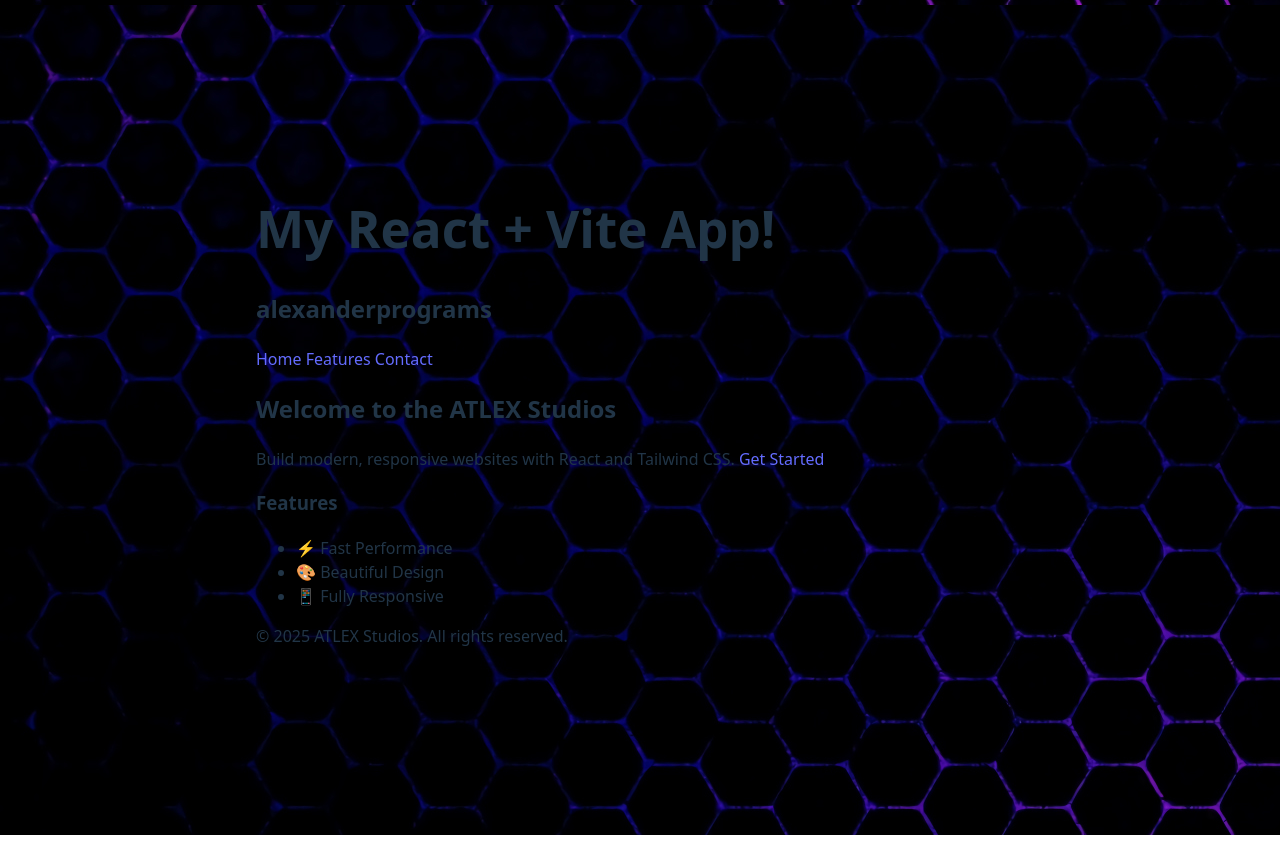
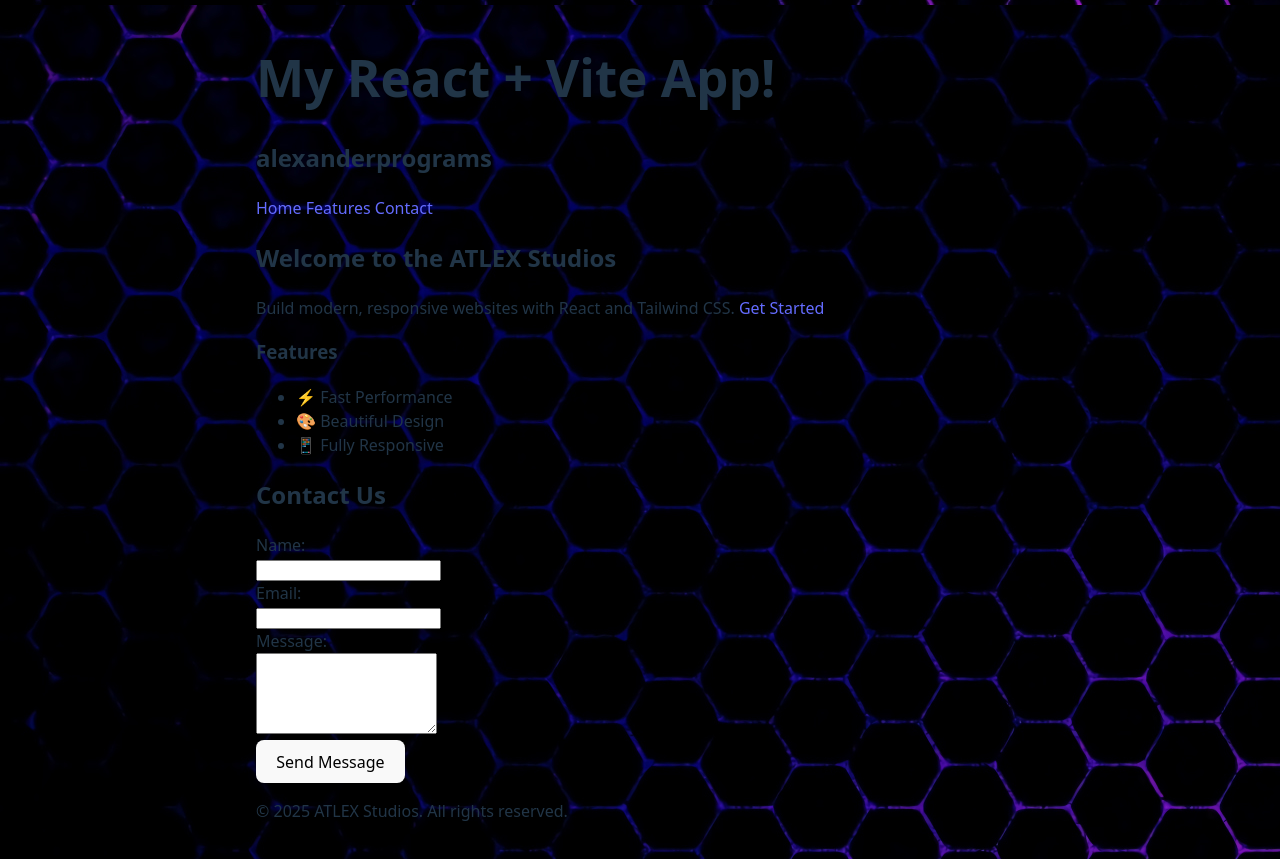
Before and after one commit to alexanderprograms/mynewapp, a React (Vite) app: page / in a window 1280 px wide. Before the commit the page ends 835 px from the top, so only its background shows below. Built offline with nearby package versions, Linux system fonts and the light colour scheme.

Commit message:
added contact form

```diff
--- a/src/App.jsx
+++ b/src/App.jsx
@@ -1,18 +1,20 @@
 import Header from './components/Header';
 import Hero from './components/Hero';
 import Features from './components/Features';
+import Contact from './components/Contact';
 import Footer from './components/Footer';
 
 function App() {
   return (
-
-    <div className="App">
-      <Header />
-      <Hero />
-      <Features />
-      <Footer />
+    <div className="min-h-screen bg-gray-100 px-4 py-8">
+      <div className="max-w-5xl mx-auto space-y-8">
+        <div><Header /></div>
+        <div><Hero /></div>
+        <div><Features /></div>
+        <div><Contact /></div>
+        <div><Footer /></div>
+      </div>
     </div>
-
   );
 }
 
--- /dev/null
+++ b/src/components/Contact.jsx
@@ -0,0 +1,45 @@
+import React from 'react';
+
+function Contact() {
+    return (
+        <section>
+            <h2>Contact Us</h2>
+            <form>
+                <div>
+                    <label htmlFor="name">Name:</label><br />
+                    <input type="text"
+                        id="name"
+                        name="name"
+                        required
+                    />
+                </div>
+
+                <div>
+                    <label htmlFor="email">Email:</label><br />
+                    <input
+                        type="email"
+                        id="email"
+                        name="email"
+                        required
+                    />
+                </div>
+
+                <div>
+                    <label htmlFor="message">Message:</label><br />
+                    <textarea
+                        id="message"
+                        name="message"
+                        rows="5"
+                        required
+                    ></textarea>
+                </div>
+
+                <div>
+                    <button type="submit">Send Message</button>
+                </div>
+            </form>
+        </section>
+    );
+}
+
+export default Contact;
--- a/src/index.css
+++ b/src/index.css
@@ -19,6 +19,7 @@
   text-rendering: optimizeLegibility;
   -webkit-font-smoothing: antialiased;
   -moz-osx-font-smoothing: grayscale;
+
 }
 
 a {
@@ -40,6 +41,7 @@
   min-width: 320px;
   min-height: 100vh;
   background-color: transparent;
+
 
 }
 
```
